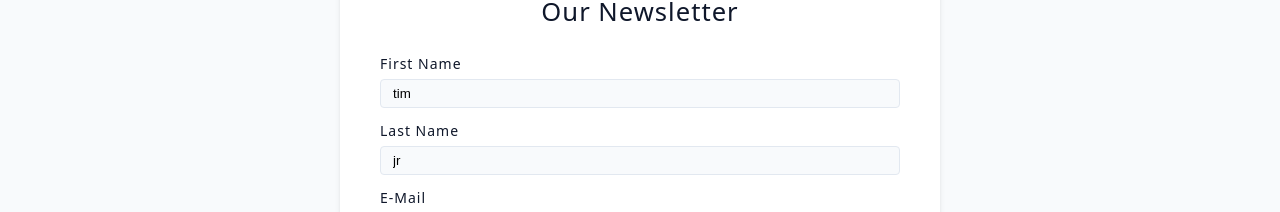
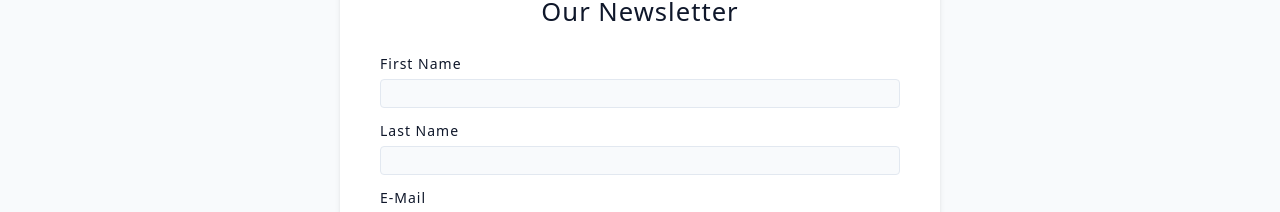
Before and after one commit to sun-n-y/foodRecipes-, a React (Vite) app: page /newsletter in a window 1280 px wide. Shown: the part 247-459 px from the top of the page. Built offline with nearby package versions, Linux system fonts and the light colour scheme.

Commit message:
add newsletter error handling

```diff
--- a/src/pages/Error.jsx
+++ b/src/pages/Error.jsx
@@ -4,6 +4,7 @@ import img from '../assets/not-found.svg';
 
 const Error = () => {
   const error = useRouteError();
+  console.log(error);
 
   if (error.status === 404) {
     return (
--- a/src/pages/NewsLetter.jsx
+++ b/src/pages/NewsLetter.jsx
@@ -7,9 +7,15 @@ const newLetterUrl = 'https://www.course-api.com/cocktails-newsletter';
 export const action = async ({ request }) => {
   const formData = await request.formData();
   const data = Object.fromEntries(formData);
-  const response = await axios.post(newLetterUrl, data);
-  toast.success(response.data.msg);
-  return redirect('/');
+  try {
+    const response = await axios.post(newLetterUrl, data);
+    toast.success(response.data.msg);
+    console.log(response);
+    return redirect('/');
+  } catch (error) {
+    toast.error(error?.response?.data?.msg);
+    return error;
+  }
 };
 
 const NewsLetter = () => {
@@ -28,7 +34,7 @@ const NewsLetter = () => {
           className="form-input"
           name="name"
           id="name"
-          defaultValue="tim"
+          required
         />
       </div>
       {/* last name */}
@@ -41,7 +47,7 @@ const NewsLetter = () => {
           className="form-input"
           name="lastName"
           id="lastName"
-          defaultValue="jr"
+          required
         />
       </div>
       {/* name */}
@@ -54,6 +60,7 @@ const NewsLetter = () => {
           className="form-input"
           name="email"
           id="email"
+          required
           defaultValue="test@test.com"
         />
       </div>
@@ -67,4 +74,5 @@ const NewsLetter = () => {
     </Form>
   );
 };
+
 export default NewsLetter;
```
Also changed, not shown: 1 other file (tests, documents, lock files or other folders).
